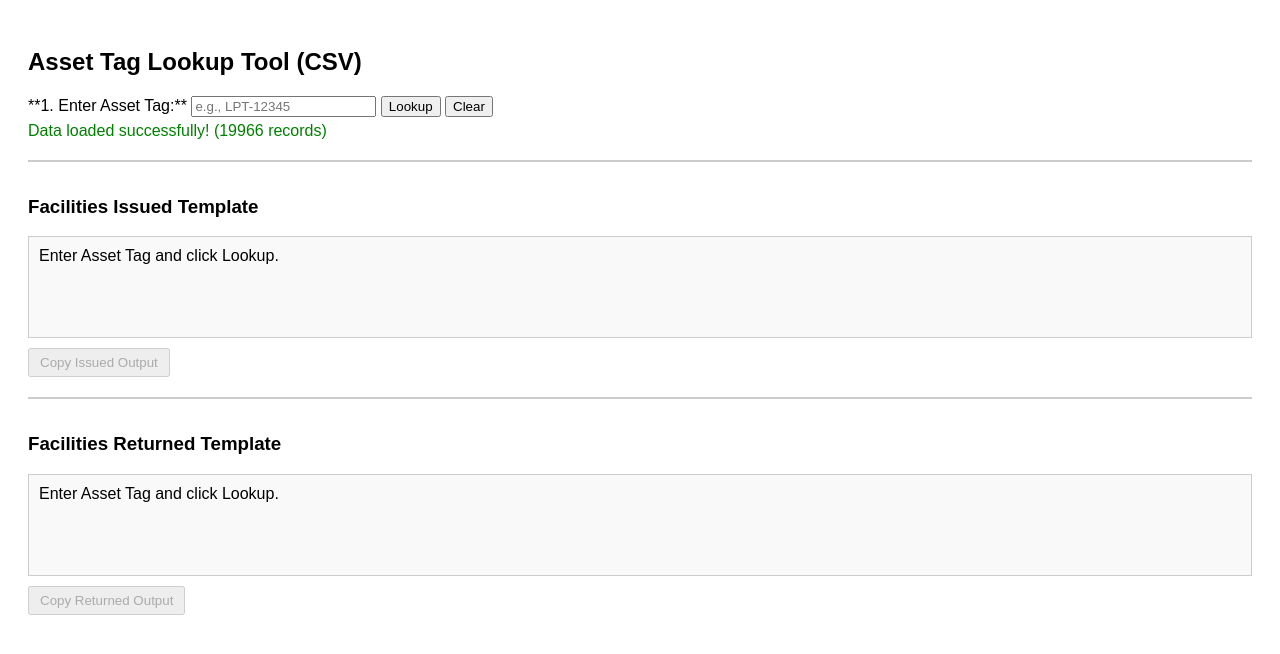
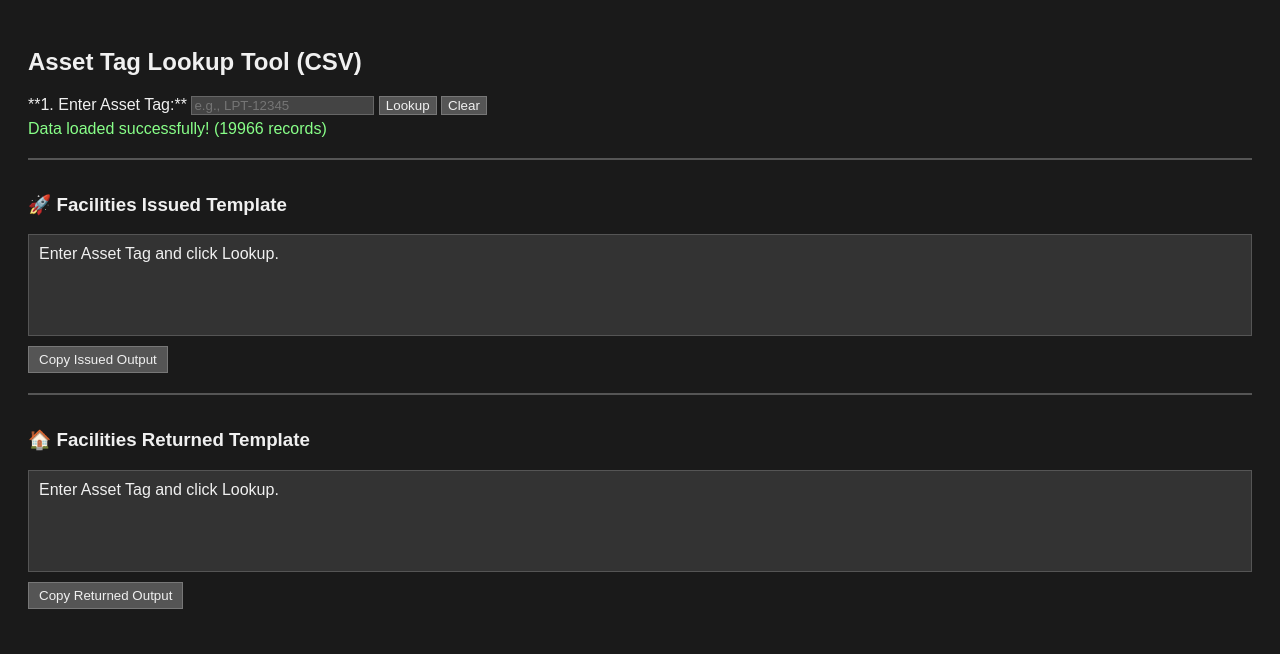
Before and after one commit to rafnexcorp/asset-lookup, a plain HTML site: page index.html in a window 1280 px wide. Drawn offline with Linux system fonts and the dark colour scheme.

Commit message:
Enhance styles and add emojis to section headers
Updated styles for light and dark modes, added emojis to section headers.

```diff
--- a/index.html
+++ b/index.html
@@ -3,8 +3,13 @@
 <head>
     <title>Asset Tag Lookup (CSV)</title>
     <style>
-        /* (Styles omitted for brevity, they remain the same) */
-        body { font-family: Arial, sans-serif; padding: 20px; }
+        /* === BASE (LIGHT) STYLES === */
+        body {
+            font-family: Arial, sans-serif;
+            padding: 20px;
+            background-color: #ffffff; /* White background */
+            color: #333333;           /* Dark text */
+        }
         .template-section {
             margin-top: 20px;
             border-top: 2px solid #ccc;
@@ -14,7 +19,7 @@
             white-space: pre-wrap;
             padding: 10px;
             border: 1px solid #ccc;
-            background-color: #f9f9f9;
+            background-color: #f9f9f9; /* Light gray box background */
             min-height: 80px;
             margin-bottom: 5px;
         }
@@ -27,6 +32,37 @@
             margin-top: 5px;
             color: green;
         }
+
+        /* === DARK MODE STYLES (Applies when OS is set to Dark) === */
+        @media (prefers-color-scheme: dark) {
+            body {
+                background-color: #1a1a1a; /* Very dark gray background */
+                color: #f0f0f0;           /* Light text */
+            }
+            .template-section {
+                border-top: 2px solid #555; /* Lighter separator line */
+            }
+            .output-box {
+                border: 1px solid #555;
+                background-color: #333333; /* Darker box background */
+                color: #f0f0f0;            /* Light text inside box */
+            }
+            input[type="text"] {
+                background-color: #444; /* Dark input background */
+                color: #f0f0f0;         /* Light input text */
+                border: 1px solid #666;
+            }
+            /* Adjust the green message color for dark backgrounds */
+            #message {
+                color: #88ff88;
+            }
+            /* You might need to style buttons depending on your browser's default dark mode rendering */
+            button {
+                 background-color: #555;
+                 color: #f0f0f0;
+                 border: 1px solid #777;
+            }
+        }
     </style>
 </head>
 <body>
@@ -34,19 +70,20 @@
     <h2>Asset Tag Lookup Tool (CSV)</h2>
 
     <label for="assetTagInput">**1. Enter Asset Tag:**</label>
-    <input type="text" id="assetTagInput" placeholder="e.g., LPT-12345" onkeyup="checkEnter(event)"> <button onclick="performLookup()">Lookup</button>
+    <input type="text" id="assetTagInput" placeholder="e.g., LPT-12345" onkeyup="checkEnter(event)">
+    <button onclick="performLookup()">Lookup</button>
     <button onclick="clearFields()">Clear</button>
 
     <div id="message">Loading data...</div>
 
     <div class="template-section">
-        <h3>Facilities Issued Template</h3>
+        <h3>🚀 Facilities Issued Template</h3>
         <div id="issuedOutput" class="output-box">Waiting for data to load...</div>
         <button id="copyIssuedButton" onclick="copyOutput('issuedOutput')" class="copy-button" disabled>Copy Issued Output</button>
     </div>
 
     <div class="template-section">
-        <h3>Facilities Returned Template</h3>
+        <h3>🏠 Facilities Returned Template</h3>
         <div id="returnedOutput" class="output-box">Waiting for data to load...</div>
         <button id="copyReturnedButton" onclick="copyOutput('returnedOutput')" class="copy-button" disabled>Copy Returned Output</button>
     </div>
```
